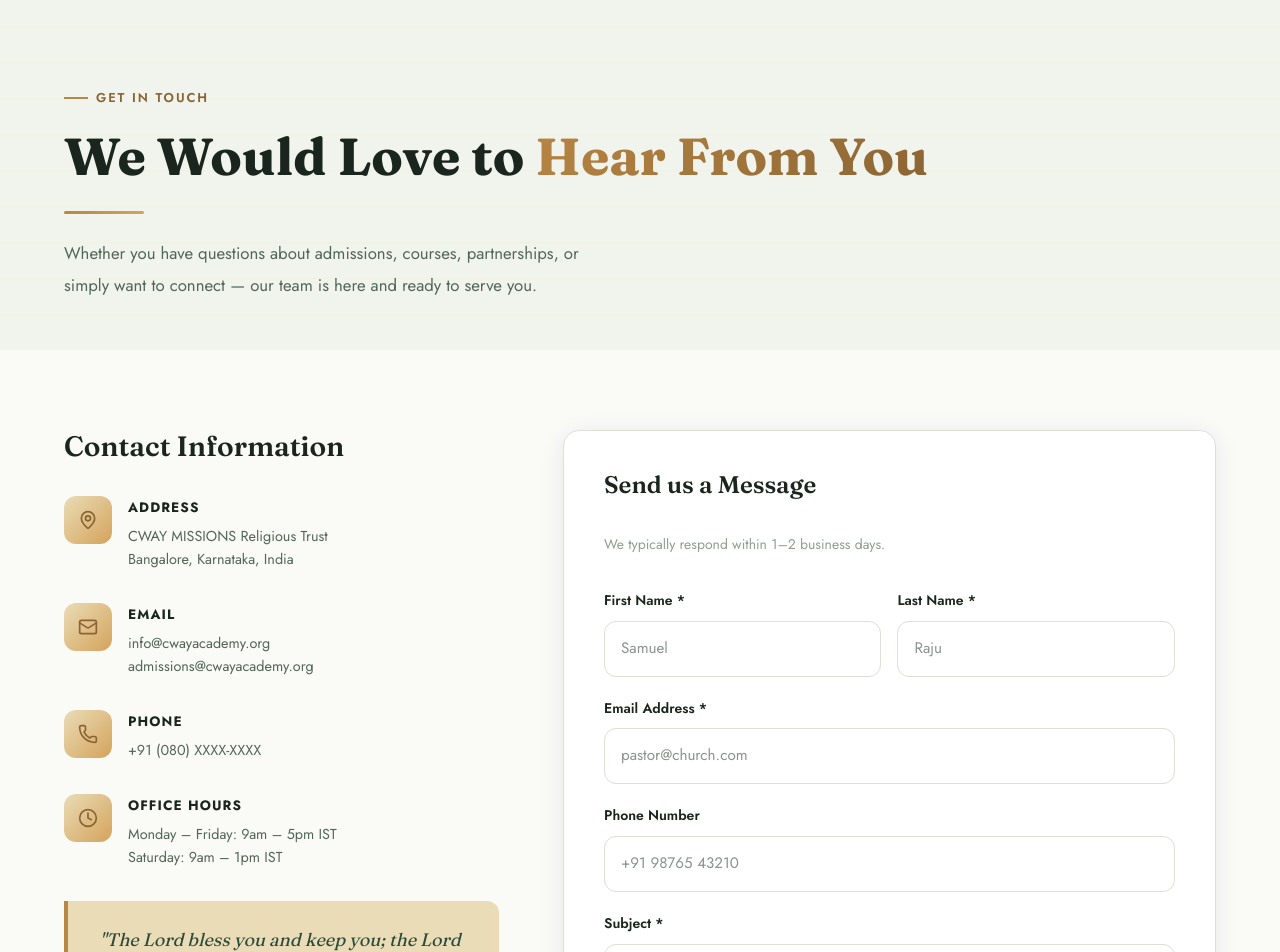
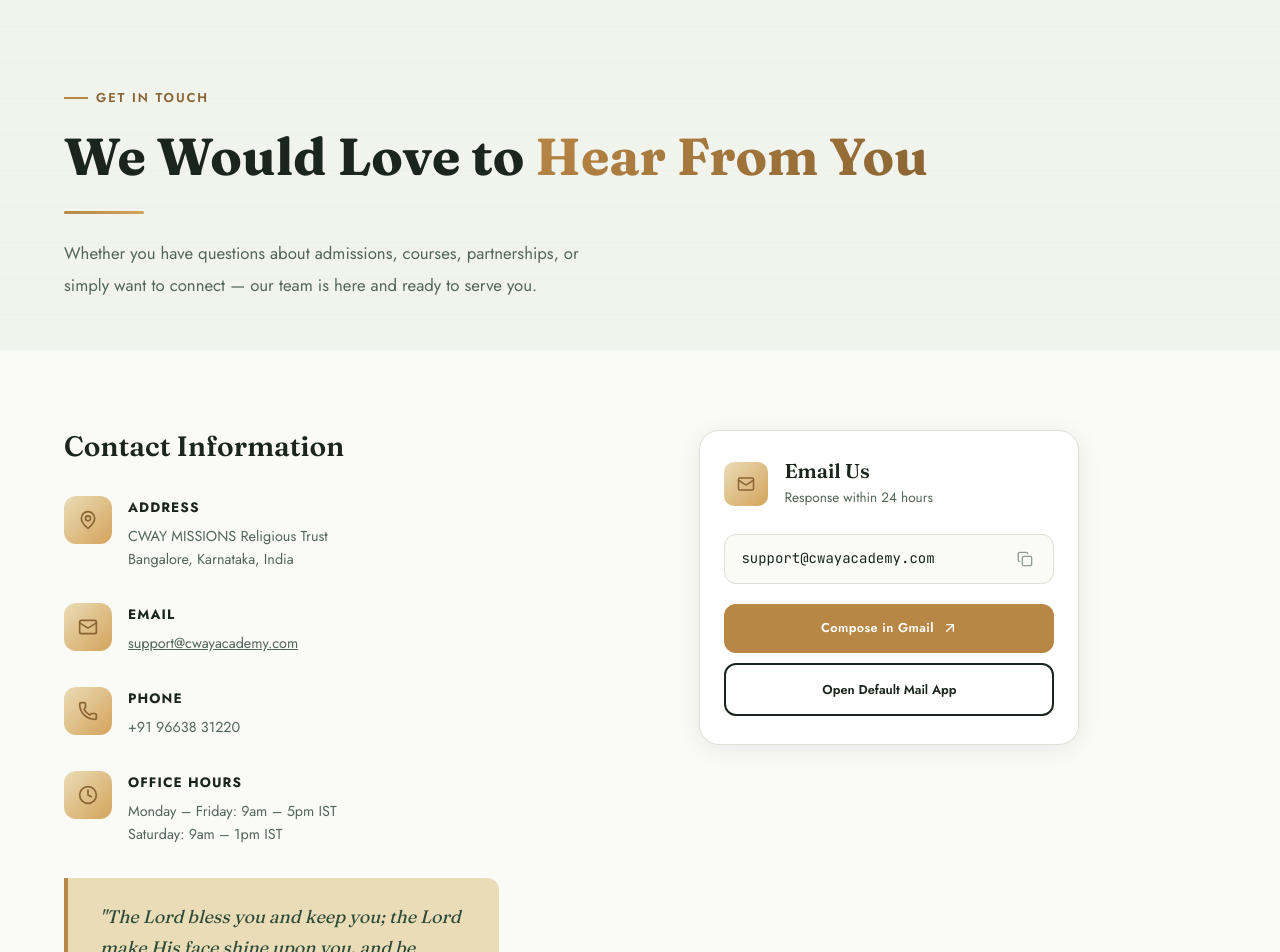
Before and after one commit to Joelrtharakan/Cway-Academy, a Next.js app in the folder cway-academy/: page /contact in a window 1280 px wide. Shown: the top 952 px of the page. Built offline with nearby package versions, Linux system fonts and the light colour scheme.

Commit message:
added email

```diff
--- a/cway-academy/src/app/(public)/contact/page.tsx
+++ b/cway-academy/src/app/(public)/contact/page.tsx
@@ -1,5 +1,6 @@
 import Link from "next/link";
 import { Mail, Phone, MapPin, Clock, Send } from "lucide-react";
+import { EmailCard } from "@/components/EmailCard";
 
 export const metadata = {
   title: "Contact Us",
@@ -23,14 +24,14 @@
 
       <section className="section-padding">
         <div className="container">
-          <div className="contact-layout-grid reveal" style={{ display: "grid", gridTemplateColumns: "1fr 1.5fr", gap: "4rem", alignItems: "start" }}>
+          <div className="contact-layout-grid reveal">
             {/* Info */}
             <div className="reveal stagger-1">
               <h3 style={{ marginBottom: "2rem" }}>Contact Information</h3>
               {[
                 { Icon: MapPin, label: "Address", value: "CWAY MISSIONS Religious Trust\nBangalore, Karnataka, India" },
-                { Icon: Mail, label: "Email", value: "info@cwayacademy.org\nadmissions@cwayacademy.org" },
-                { Icon: Phone, label: "Phone", value: "+91 (080) XXXX-XXXX" },
+                { Icon: Mail, label: "Email", value: <a href="mailto:support@cwayacademy.com" style={{ textDecoration: "underline" }}>support@cwayacademy.com</a> },
+                { Icon: Phone, label: "Phone", value: "+91 96638 31220" },
                 { Icon: Clock, label: "Office Hours", value: "Monday – Friday: 9am – 5pm IST\nSaturday: 9am – 1pm IST" },
               ].map(({ Icon, label, value }) => (
                 <div key={label} style={{ display: "flex", gap: "1rem", marginBottom: "2rem" }}>
@@ -50,59 +51,9 @@
               </div>
             </div>
 
-            {/* Form */}
-            <div className="card-cream reveal stagger-2" style={{ padding: "2.5rem", borderRadius: "16px", border: "1px solid var(--border-light)" }}>
-              <h3 style={{ marginBottom: "2rem", color: "var(--navy-deep)", fontSize: "1.5rem", fontFamily: "var(--font-serif)" }}>Send us a Message</h3>
-              <p style={{ fontSize: "0.875rem", color: "var(--text-muted)", marginBottom: "2rem" }}>
-                We typically respond within 1–2 business days.
-              </p>
-              <form style={{ display: "flex", flexDirection: "column", gap: "1.25rem" }}>
-                <div className="form-row-2col" style={{ display: "grid", gridTemplateColumns: "1fr 1fr", gap: "1rem" }}>
-                  <div>
-                    <label className="form-label" htmlFor="contact-first">First Name *</label>
-                    <input id="contact-first" type="text" className="form-input" placeholder="Samuel" required />
-                  </div>
-                  <div>
-                    <label className="form-label" htmlFor="contact-last">Last Name *</label>
-                    <input id="contact-last" type="text" className="form-input" placeholder="Raju" required />
-                  </div>
-                </div>
-                <div>
-                  <label className="form-label" htmlFor="contact-email">Email Address *</label>
-                  <input id="contact-email" type="email" className="form-input" placeholder="pastor@church.com" required />
-                </div>
-                <div>
-                  <label className="form-label" htmlFor="contact-phone">Phone Number</label>
-                  <input id="contact-phone" type="tel" className="form-input" placeholder="+91 98765 43210" />
-                </div>
-                <div>
-                  <label className="form-label" htmlFor="contact-subject">Subject *</label>
-                  <select id="contact-subject" className="form-input">
-                    <option value="">Select a subject...</option>
-                    <option value="admissions">Admissions Enquiry</option>
-                    <option value="courses">Course Information</option>
-                    <option value="scholarship">Scholarship Information</option>
-                    <option value="partnership">Ministry Partnership</option>
-                    <option value="donation">Donation Enquiry</option>
-                    <option value="faculty">Faculty Opportunity</option>
-                    <option value="other">Other</option>
-                  </select>
-                </div>
-                <div>
-                  <label className="form-label" htmlFor="contact-message">Message *</label>
-                  <textarea
-                    id="contact-message"
-                    className="form-input"
-                    rows={5}
-                    placeholder="How can we help you?"
-                    required
-                    style={{ resize: "vertical" }}
-                  />
-                </div>
-                <button type="submit" className="btn-primary" style={{ justifyContent: "center", gap: "0.5rem" }}>
-                  Send Message <Send size={16} />
-                </button>
-              </form>
+            {/* Email Card Replacement */}
+            <div className="reveal stagger-2" style={{ display: "flex", justifyContent: "center", alignItems: "center" }}>
+              <EmailCard />
             </div>
           </div>
         </div>
--- a/cway-academy/src/app/(public)/page.tsx
+++ b/cway-academy/src/app/(public)/page.tsx
@@ -3,6 +3,7 @@
 import React, { useState, useEffect } from "react";
 import { X } from "lucide-react";
 import { motion, AnimatePresence } from "framer-motion";
+import { EmailCard } from "@/components/EmailCard";
 
 interface Post {
   slug: string;
@@ -1578,15 +1579,29 @@
 
       {/* ─── CONTACT PAGE ─── */}
       <section id="contact" className="page" style={getPageStyle("contact")}>
-        <div className="section container text-center" style={{ minHeight: "calc(100vh - 80px)", display: "flex", alignItems: "center", justifyContent: "center" }}>
-          <div className="reveal" style={{ maxWidth: "700px", width: "100%" }}>
+        <div
+          className="section container text-center"
+          style={{
+            minHeight: "calc(100vh - 80px)",
+            display: "flex",
+            flexDirection: "column",
+            alignItems: "center",
+            justifyContent: "center",
+            paddingTop: "5rem",
+            paddingBottom: "5rem"
+          }}
+        >
+          <div className="reveal" style={{ maxWidth: "500px", width: "100%", margin: "0 auto" }}>
             <span className="label text-center" style={{ color: "var(--accent-gold)" }}>A Question For You</span>
-            <h1 className="headline-page" style={{ margin: "2rem 0" }}>&ldquo;Is it too late for you to be equipped for God&apos;s calling?&rdquo;</h1>
-            <p className="sub-heading" style={{ marginBottom: "3rem" }}>&ldquo;Keep your hope alive. The Lord has already prepared a path for you.&rdquo;</p>
-
-            <div className="hero-btn-group" style={{ justifyContent: "center" }}>
-              <a href="mailto:info@cwaymissions.org" className="btn-primary">Email Us Today</a>
-              <a href="#courses" className="btn-secondary">Explore Courses</a>
+            <h1 className="headline-page" style={{ margin: "1.5rem 0" }}>&ldquo;Is it too late for you to be equipped for God&apos;s calling?&rdquo;</h1>
+            <p className="sub-heading" style={{ marginBottom: "2rem" }}>&ldquo;Keep your hope alive. The Lord has already prepared a path for you.&rdquo;</p>
+
+            <div style={{ marginBottom: "2rem" }}>
+              <EmailCard />
+            </div>
+
+            <div>
+              <a href="#courses" className="btn-secondary" style={{ display: "inline-block" }}>Explore Courses</a>
             </div>
           </div>
         </div>
@@ -1600,7 +1615,7 @@
             <div className="nav-logo-text" style={{ marginBottom: "1.2rem" }}><span className="logo-cway">CWAY</span><span className="logo-academy"> ACADEMY</span></div>
             <p className="body-text" style={{ fontSize: "14.5px", lineHeight: "1.8", maxWidth: "300px", color: "var(--text-muted)" }}>Equipping Frontline Leaders for God&apos;s Great Commission.<br />A CWAY Missions Project · Bangalore, India</p>
             <div style={{ marginTop: "1.5rem" }}>
-              <a href="mailto:info@cwaymissions.org" style={{ fontFamily: "var(--font-plus-jakarta), sans-serif", fontSize: "13px", fontWeight: 700, letterSpacing: "1.5px", color: "var(--accent-gold)", textDecoration: "none" }}>INFO@CWAYMISSIONS.ORG</a>
+              <a href="mailto:support@cwayacademy.com" style={{ fontFamily: "var(--font-plus-jakarta), sans-serif", fontSize: "13px", fontWeight: 700, letterSpacing: "1.5px", color: "var(--accent-gold)", textDecoration: "none" }}>SUPPORT@CWAYACADEMY.COM</a>
             </div>
           </div>
           <div>
@@ -1618,7 +1633,7 @@
               CWAY Missions Religious Trust<br />
               Bangalore, Karnataka, India<br /><br />
               <strong style={{ color: "var(--text-main)", fontWeight: 600 }}>Phone Inquiries:</strong><br />
-              +91 8660307998
+              +91 96638 31220
             </p>
           </div>
         </div>
--- a/cway-academy/src/app/globals.css
+++ b/cway-academy/src/app/globals.css
@@ -1400,3 +1400,11 @@
 .reveal.stagger-1 { transition-delay: 0.15s; }
 .reveal.stagger-2 { transition-delay: 0.3s; }
 .reveal.stagger-3 { transition-delay: 0.45s; }
+
+/* Contact Layout Grid */
+.contact-layout-grid {
+  display: grid;
+  grid-template-columns: 1fr 1.5fr;
+  gap: 4rem;
+  align-items: start;
+}
--- /dev/null
+++ b/cway-academy/src/components/EmailCard.tsx
@@ -0,0 +1,152 @@
+"use client";
+
+import { useState } from "react";
+import { Mail, Copy, Check, ArrowUpRight } from "lucide-react";
+
+export function EmailCard() {
+  const [copied, setCopied] = useState(false);
+  const email = "support@cwayacademy.com";
+
+  const handleCopy = () => {
+    navigator.clipboard.writeText(email);
+    setCopied(true);
+    setTimeout(() => setCopied(false), 2000);
+  };
+
+  const handleGmailCompose = () => {
+    window.open(`https://mail.google.com/mail/?view=cm&fs=1&to=${email}`, "_blank");
+  };
+
+  return (
+    <div
+      className="card-cream"
+      style={{
+        padding: "1.75rem 1.5rem",
+        width: "100%",
+        maxWidth: "380px",
+        textAlign: "left",
+        margin: "0 auto",
+        boxShadow: "var(--shadow-md)",
+      }}
+    >
+      {/* Header section with Icon & Title */}
+      <div style={{ display: "flex", alignItems: "center", gap: "1rem", marginBottom: "1.5rem" }}>
+        <div className="feature-icon" style={{ width: "44px", height: "44px", borderRadius: "10px" }}>
+          <Mail size={18} />
+        </div>
+        <div>
+          <h3
+            style={{
+              fontSize: "1.25rem",
+              fontWeight: 600,
+              margin: 0,
+              color: "var(--navy-deep)",
+              fontFamily: "var(--font-serif)"
+            }}
+          >
+            Email Us
+          </h3>
+          <p
+            style={{
+              color: "var(--text-secondary)",
+              margin: "0.15rem 0 0 0",
+              fontSize: "0.85rem",
+              fontFamily: "var(--font-sans)"
+            }}
+          >
+            Response within 24 hours
+          </p>
+        </div>
+      </div>
+
+      {/* Email copy block */}
+      <div
+        style={{
+          display: "flex",
+          justifyContent: "space-between",
+          alignItems: "center",
+          backgroundColor: "var(--cream-base)",
+          border: "1px solid var(--border-light)",
+          borderRadius: "var(--radius-md)",
+          padding: "0.75rem 1rem",
+          marginBottom: "1.25rem",
+        }}
+      >
+        <code
+          style={{
+            fontSize: "0.875rem",
+            fontFamily: "var(--font-mono), monospace",
+            color: "var(--navy-deep)",
+            wordBreak: "break-all",
+            whiteSpace: "nowrap",
+            overflow: "hidden",
+            textOverflow: "ellipsis",
+            paddingRight: "0.5rem"
+          }}
+        >
+          {email}
+        </code>
+        <button
+          onClick={handleCopy}
+          style={{
+            background: "none",
+            border: "none",
+            color: copied ? "var(--success)" : "var(--text-muted)",
+            cursor: "pointer",
+            padding: "0.25rem",
+            display: "flex",
+            alignItems: "center",
+            justifyContent: "center",
+            transition: "color 0.2s",
+            flexShrink: 0,
+          }}
+          aria-label="Copy email address"
+        >
+          {copied ? <Check size={16} /> : <Copy size={16} />}
+        </button>
+      </div>
+
+      {/* Action Buttons (styled as flex row/col to prevent Tailwind SVG block resets from wrapping the icons) */}
+      <div style={{ display: "flex", flexDirection: "column", gap: "0.65rem" }}>
+        <button
+          onClick={handleGmailCompose}
+          className="btn-primary"
+          style={{
+            display: "flex",
+            alignItems: "center",
+            justifyContent: "center",
+            gap: "0.5rem",
+            width: "100%",
+            fontSize: "0.8rem",
+            padding: "0.85rem 1.25rem",
+            borderRadius: "var(--radius-md)",
+            border: "none",
+            cursor: "pointer"
+          }}
+        >
+          Compose in Gmail <ArrowUpRight size={16} style={{ display: "inline-block", flexShrink: 0 }} />
+        </button>
+
+        <a
+          href={`mailto:${email}`}
+          className="btn-secondary"
+          style={{
+            display: "flex",
+            alignItems: "center",
+            justifyContent: "center",
+            gap: "0.5rem",
+            width: "100%",
+            fontSize: "0.8rem",
+            padding: "0.85rem 1.25rem",
+            borderRadius: "var(--radius-md)",
+            textAlign: "center",
+            cursor: "pointer",
+            textDecoration: "none"
+          }}
+        >
+          Open Default Mail App
+        </a>
+      </div>
+    </div>
+  );
+}
--- a/cway-academy/src/components/Footer.tsx
+++ b/cway-academy/src/components/Footer.tsx
@@ -93,14 +93,14 @@
               </div>
               <div style={{ display: "flex", alignItems: "center", gap: "0.75rem", marginBottom: "0.75rem" }}>
                 <Mail size={14} color="var(--gold-primary)" />
-                <a href="mailto:info@cwayacademy.org" className="footer-link" style={{ fontSize: "0.8rem" }}>
-                  info@cwayacademy.org
+                <a href="mailto:support@cwayacademy.com" className="footer-link" style={{ fontSize: "0.8rem" }}>
+                  support@cwayacademy.com
                 </a>
               </div>
               <div style={{ display: "flex", alignItems: "center", gap: "0.75rem" }}>
                 <Phone size={14} color="var(--gold-primary)" />
-                <a href="tel:+91-XXXXXXXXXX" className="footer-link" style={{ fontSize: "0.8rem" }}>
-                  +91 (080) XXXX-XXXX
+                <a href="tel:+919663831220" className="footer-link" style={{ fontSize: "0.8rem" }}>
+                  +91 96638 31220
                 </a>
               </div>
             </div>
```
Also changed, not shown: 2 other files (tests, documents, lock files or other folders).
